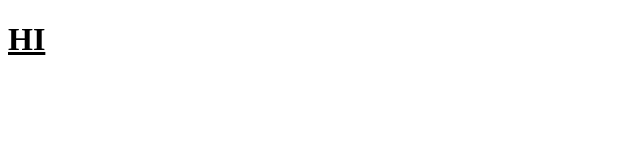
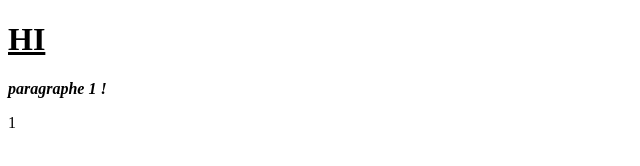
Before and after one commit to Thibault7842/myprojectTM, a plain HTML site: page index.html in a window 1280 px wide. Shown: the whole page, without its empty margins (0-640 px from the left). Drawn offline with Linux system fonts and the light colour scheme.

Commit message:
Ajout d'un paragraphe dans index.html et des jours de la semaine dans planning.txt

```diff
--- a/index.html
+++ b/index.html
@@ -6,7 +6,7 @@
   </head>
   <body>
   <h1><u>HI</u></h1>
-  <p><i><b></b></i></p>
+  <p><i><b>paragraphe 1 !</b></i></p>1
   <p><i></i></p>
   </body>
 </html>
```
Also changed, not shown: planning.txt.
